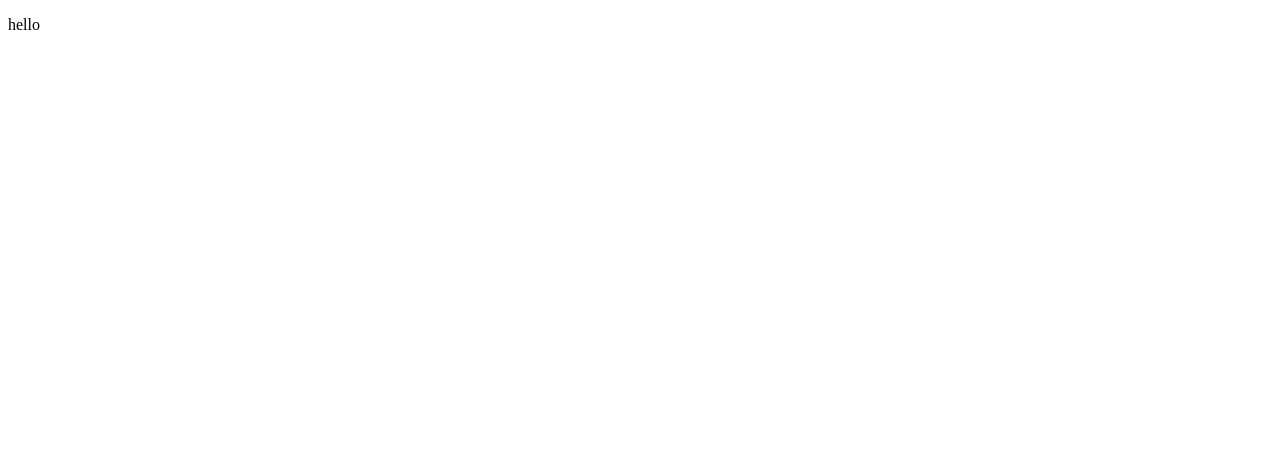
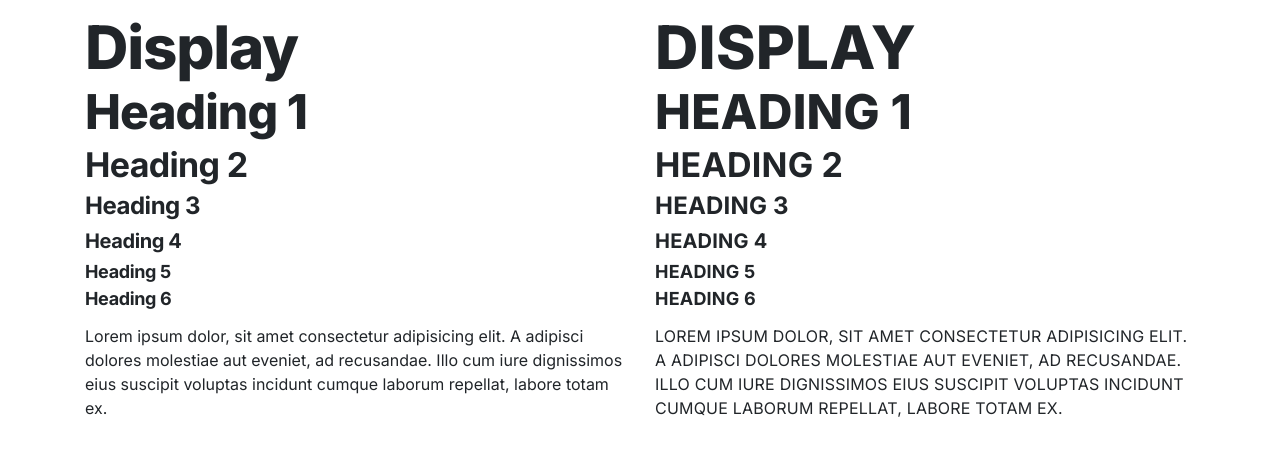
Before and after one commit to MD-AZMAL/OrgChained, a React (Create React App) app in the folder client/: page / in a window 1280 px wide. Shown: the top 454 px of the page. Built offline with nearby package versions, Linux system fonts and the light colour scheme.

Commit message:
added typography

```diff
--- a/client/src/App.jsx
+++ b/client/src/App.jsx
@@ -1,13 +1,48 @@
 import React from "react";
+import { Container, Row, Col } from "react-bootstrap";
 
 // style
 import "./App.scss";
 
 const App = () => {
   return (
-    <div>
-      <p>hello</p>
-    </div>
+    <Container className="p-4">
+      <Row>
+        <Col>
+          <h1 className="display">Display</h1>
+          <h1>Heading 1</h1>
+          <h2>Heading 2</h2>
+          <h3>Heading 3</h3>
+          <h4>Heading 4</h4>
+          <h5>Heading 5</h5>
+          <h6>Heading 6</h6>
+
+          <p className="mt-4">
+            Lorem ipsum dolor, sit amet consectetur adipisicing elit. A adipisci
+            dolores molestiae aut eveniet, ad recusandae. Illo cum iure
+            dignissimos eius suscipit voluptas incidunt cumque laborum repellat,
+            labore totam ex.
+          </p>
+        </Col>
+
+        <Col>
+          <h1 className="display uppercase">Display</h1>
+          <h1 className="uppercase">Heading 1</h1>
+          <h2 className="uppercase">Heading 2</h2>
+          <h3 className="uppercase">Heading 3</h3>
+          <h4 className="uppercase">Heading 4</h4>
+          <h5 className="uppercase">Heading 5</h5>
+          <h6 className="uppercase">Heading 6</h6>
+
+          <p className="mt-4 uppercase">
+            Lorem ipsum dolor, sit amet consectetur adipisicing elit. A adipisci
+            dolores molestiae aut eveniet, ad recusandae. Illo cum iure
+            dignissimos eius suscipit voluptas incidunt cumque laborum repellat,
+            labore totam ex.
+          </p>
+        </Col>
+      </Row>
+    </Container>
   );
 };
 
--- a/client/src/App.scss
+++ b/client/src/App.scss
@@ -0,0 +1,85 @@
+@import "~bootstrap/scss/bootstrap";
+@import url("https://fonts.googleapis.com/css2?family=Inter:wght@400;600;700;800&display=swap");
+@import "scss/variables";
+
+* {
+  font-family: $primary-font;
+  font-size: 1.6rem;
+  font-weight: $regular;
+  line-height: 2.4rem;
+}
+
+html {
+  font-size: 10px;
+}
+
+// Typography
+
+.display {
+  font-size: 6rem;
+  font-weight: $extraBold;
+  line-height: 6.4rem;
+  letter-spacing: -0.12rem;
+
+}
+
+.bold {
+    font-weight: $semiBold;
+}
+
+.small {
+    font-size: 1.4rem;
+    line-height: 2.2rem;
+}
+
+.caption {
+    font-size: 1.2rem;
+    line-height: 1.8rem;
+}
+
+.uppercase {
+    text-transform: uppercase;
+    letter-spacing: 0.02rem;
+}
+
+h1 {
+  font-size: 4.8rem;
+  font-weight: $extraBold;
+  line-height: 5.6rem;
+  letter-spacing: -0.096rem;
+}
+
+h2 {
+  font-size: 3.4rem;
+  font-weight: $bold;
+  line-height: 4rem;
+  letter-spacing: -0.068rem;
+}
+
+h3 {
+  font-size: 2.4rem;
+  font-weight: $bold;
+  line-height: 3.2rem;
+  letter-spacing: -0.048rem;
+}
+
+h4 {
+  font-size: 2rem;
+  font-weight: $bold;
+  line-height: 2.8rem;
+  letter-spacing: -0.04rem;
+}
+
+h5 {
+  font-size: 1.8rem;
+  font-weight: $bold;
+  line-height: 2.4rem;
+  letter-spacing: -0.036rem;
+}
+
+h6 {
+  font-size: 1.8rem;
+  font-weight: $bold;
+  line-height: 2rem;
+  letter-spacing: -0.036rem;
+}
--- /dev/null
+++ b/client/src/scss/_variables.scss
@@ -0,0 +1,7 @@
+// Fonts
+$primary-font: 'Inter', sans-serif;
+
+$regular: 400;
+$semiBold: 600;
+$bold: 700;
+$extraBold: 800;
```
